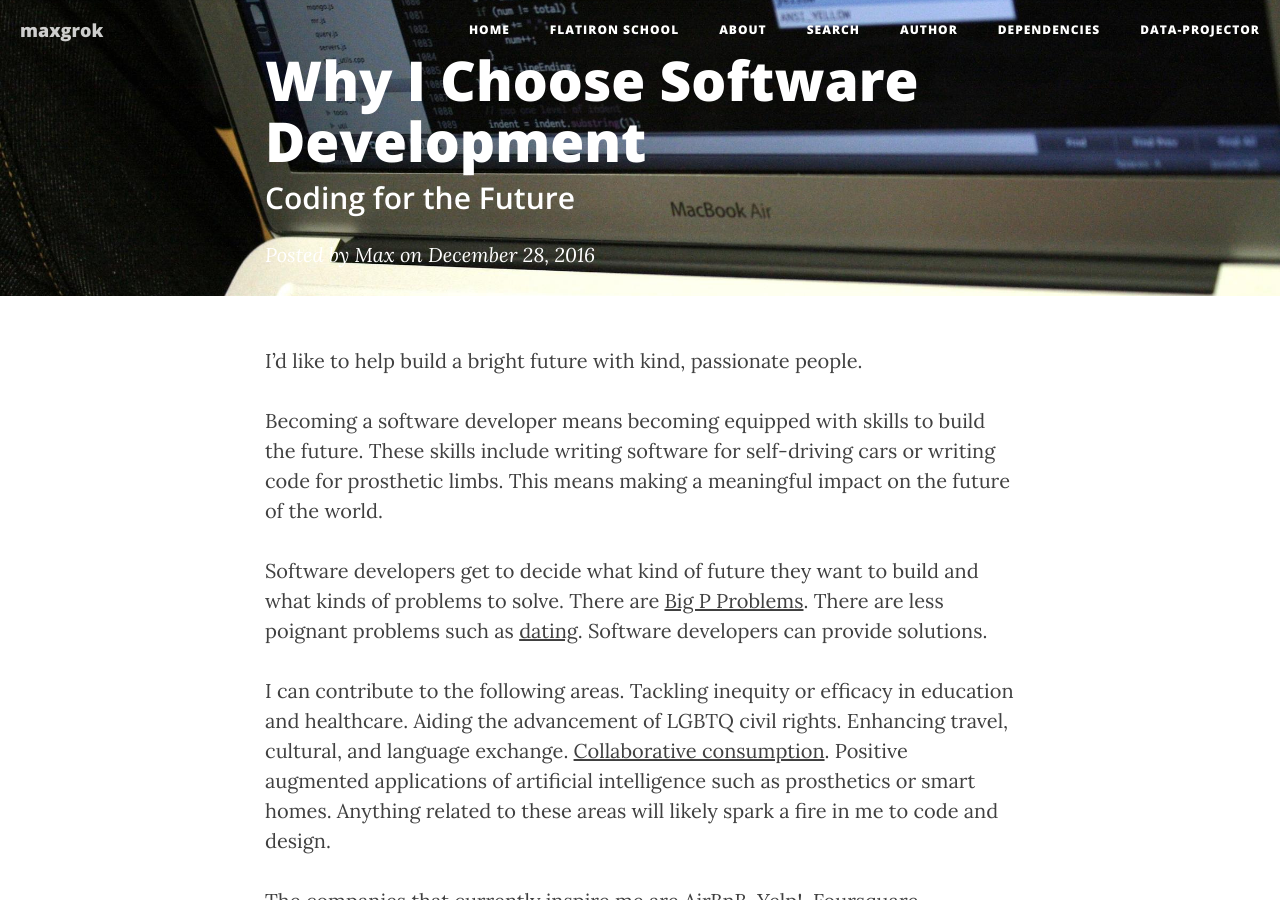
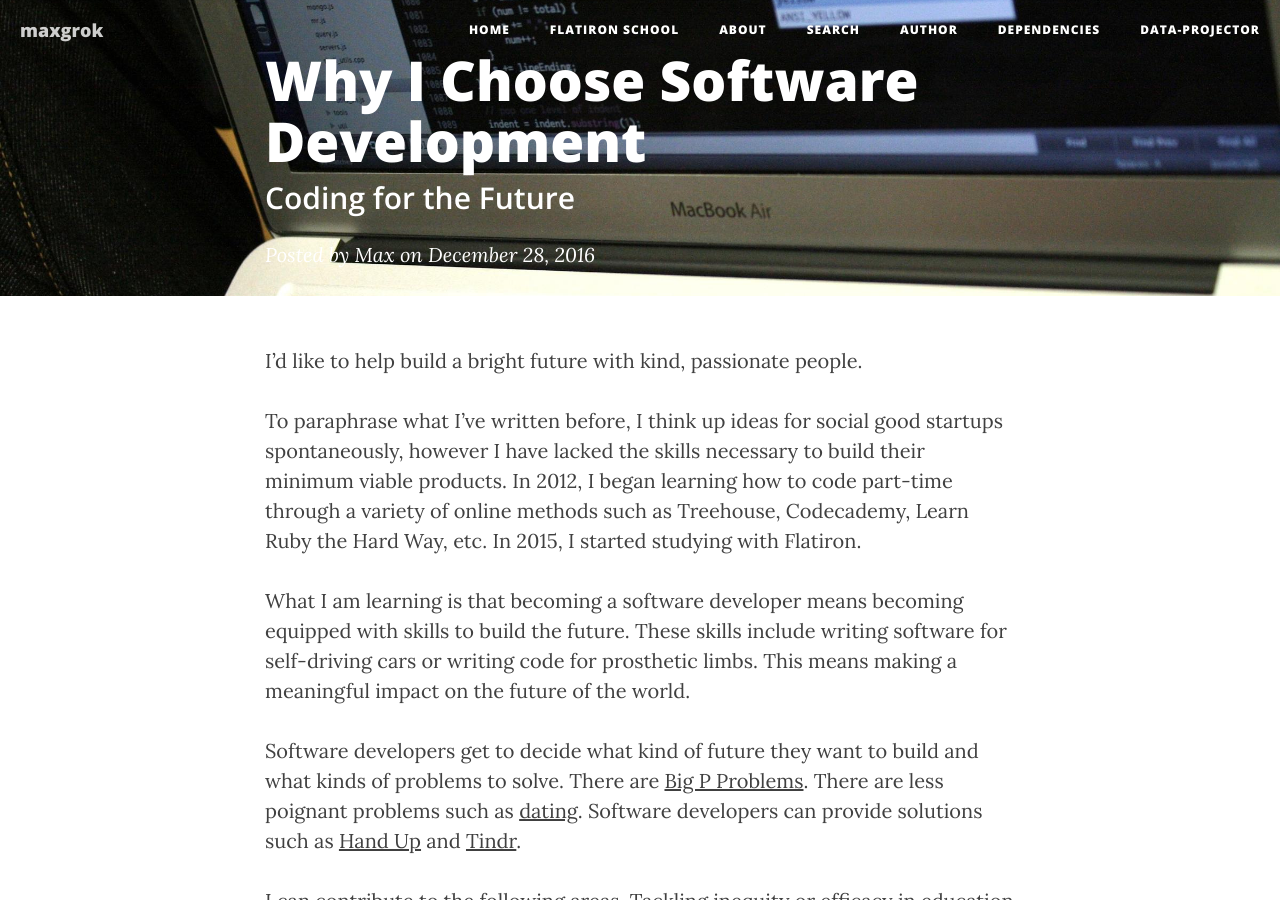
Before and after one commit to maxgrok/maxgrok.github.io_oldversion, a Jekyll site: the page built from _posts/2016-12-28-why-software-development.markdown, in a window 1280 px wide and 900 px high. Built offline with Jekyll 4.4.1, drawn with Linux system fonts in a browser that asks for light colours; nearby versions of some CDN libraries; comment, search, counter and statistics services are not loaded.

Commit message:
Editing post

```diff
--- a/_posts/2016-12-28-why-software-development.markdown
+++ b/_posts/2016-12-28-why-software-development.markdown
@@ -9,9 +9,11 @@ category:   Coding for the Future
 
 I'd like to help build a bright future with kind, passionate people.
 
-Becoming a software developer means becoming equipped with skills to build the future. These skills include writing software for self-driving cars or writing code for prosthetic limbs. This means making a meaningful impact on the future of the world.
+To paraphrase what I've written before, I think up ideas for social good startups spontaneously, however I have lacked the skills necessary to build their minimum viable products. In 2012, I began learning how to code part-time through a variety of online methods such as Treehouse, Codecademy, Learn Ruby the Hard Way, etc. In 2015, I started studying with Flatiron.
 
-Software developers get to decide what kind of future they want to build and what kinds of problems to solve. There are [<a href="https://miter.mit.edu/the-unexotic-underclass/">Big P Problems</a>]({% post_url 2016-12-28-why-software-development %}). There are less poignant problems such as [<a href="https://gotinder.com">dating</a>]({% post_url 2016-12-28-why-software-development %}). Software developers can provide solutions.
+What I am learning is that becoming a software developer means becoming equipped with skills to build the future. These skills include writing software for self-driving cars or writing code for prosthetic limbs. This means making a meaningful impact on the future of the world.
+
+Software developers get to decide what kind of future they want to build and what kinds of problems to solve. There are [<a href="https://miter.mit.edu/the-unexotic-underclass/">Big P Problems</a>]({% post_url 2016-12-28-why-software-development %}). There are less poignant problems such as [<a href="https://gotinder.com">dating</a>]({% post_url 2016-12-28-why-software-development %}). Software developers can provide solutions such as <a href="https://handup.org/" >Hand Up</a> and <a href="http://www.gotinder.com/">Tindr</a>.
 
 I can contribute to the following areas. Tackling inequity or efficacy in education and healthcare. Aiding the advancement of LGBTQ civil rights. Enhancing travel, cultural, and language exchange. <a href=" https://www.amazon.com/Whats-Mine-Yours-Collaborative-Consumption/dp/0061963542/ref=sr_1_1?ie=UTF8&qid=1483566841&sr=8-1&keywords=what%27s+mine+is+yours">Collaborative consumption</a>. Positive augmented applications of artificial intelligence such as prosthetics or smart homes. Anything related to these areas will likely spark a fire in me to code and design.
 
```
